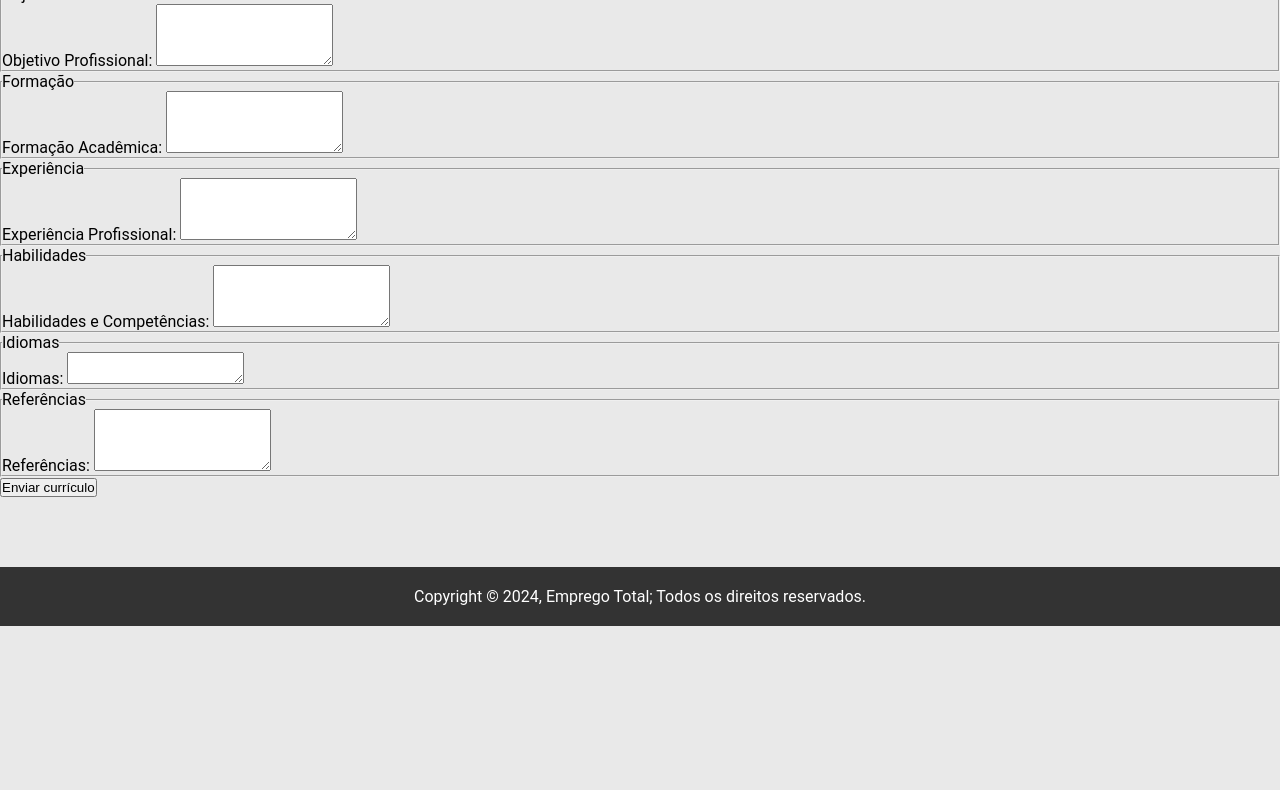
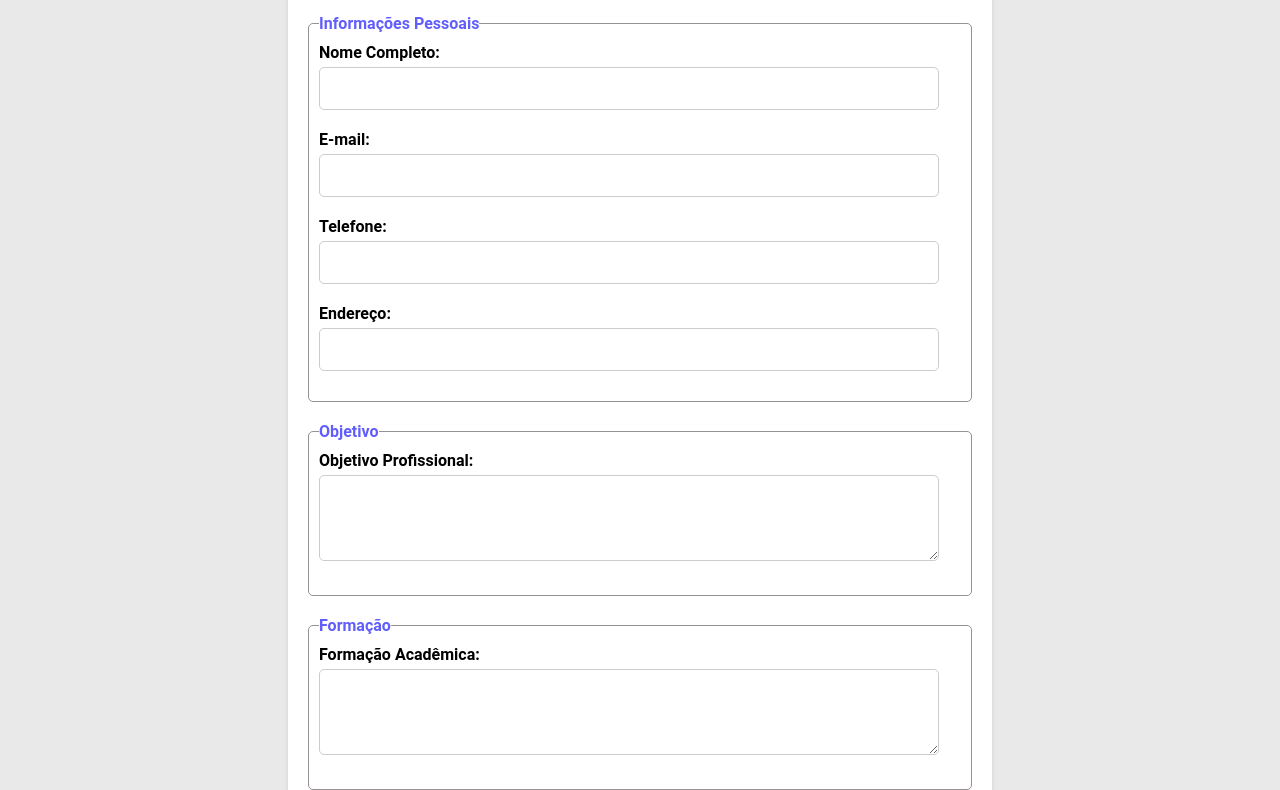
Before and after one commit to SamucaVr/projeto-emprego-total-web, a plain HTML site: page html/cad-curriculo.html in a window 1280 px wide. Shown: the part 174-964 px from the top of the page. Before the commit the page ends 800 px from the top, so only its background shows below. Drawn offline with Linux system fonts and the light colour scheme.

Commit message:
feat: criação  do arquivo de estilização da página de currículo

```diff
--- a/css/cad-curriculo.css
+++ b/css/cad-curriculo.css
@@ -72,11 +72,86 @@ nav li a:hover {
     background-color: #fff;
     color: #3572EF;
 }
+/* Fim cabeçalho */
+
+main {
+    width: 55%;
+    margin: 0 auto;
+    padding: 20px 0;
+    text-align: left;
+}
+
+h1 {
+    text-align: center;
+    margin-bottom: 30px;
+}
+
+.curriculo-card {
+    width: 100%;
+    background-color: #fff;
+    border-radius: 10px;
+    padding: 20px;
+    box-shadow: 0 2px 4px rgba(0,0,0,0.1);
+}
+
+form fieldset {
+    border: 1px solid #969292;
+    border-radius: 5px;
+    padding: 10px;
+    margin-bottom: 20px;
+}
+
+form legend {
+    font-weight: bold;
+    color: #615EFC;
+}
+
+form label {
+    display: block;
+    margin-bottom: 5px;
+    font-weight: bold;
+}
+
+form input[type="text"],
+form input[type="url"],
+form input[type="email"],
+form input[type="number"],
+form input[type="date"],
+form select,
+form textarea {
+    width: calc(100% - 22px);
+    padding: 10px;
+    border: 1px solid #ccc;
+    border-radius: 5px;
+    margin-bottom: 20px;
+    font-size: 1.1em;
+}
+
+form textarea {
+    resize: vertical;
+}
+
+form input[type="submit"] {
+    width: 100%;
+    background-color: #3572EF;
+    color: white;
+    border: none;
+    padding: 15px 20px;
+    text-align: center;
+    text-decoration: none;
+    display: inline-block;
+    font-size: 16px;
+    margin: 4px 2px;
+    cursor: pointer;
+    border-radius: 5px;
+    transition: background 0.2s ease;
+}
+
+form input[type="submit"]:hover {
+    background-color: #1d51bb;
+}
 
 footer {
-    width: 100%;
-    position: absolute;
-    bottom: 0;
     background-color: #333;
     color: #fff;
     text-align: center;
```
